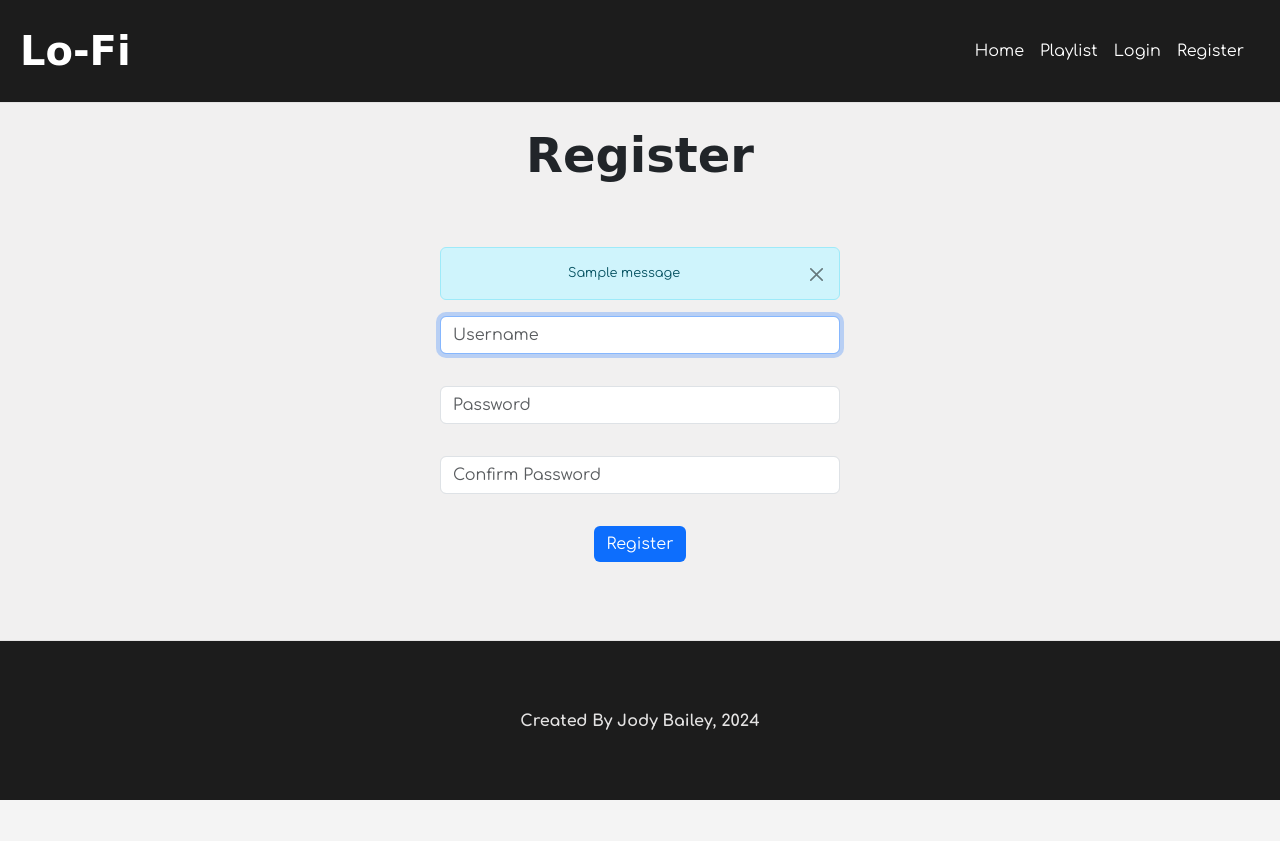
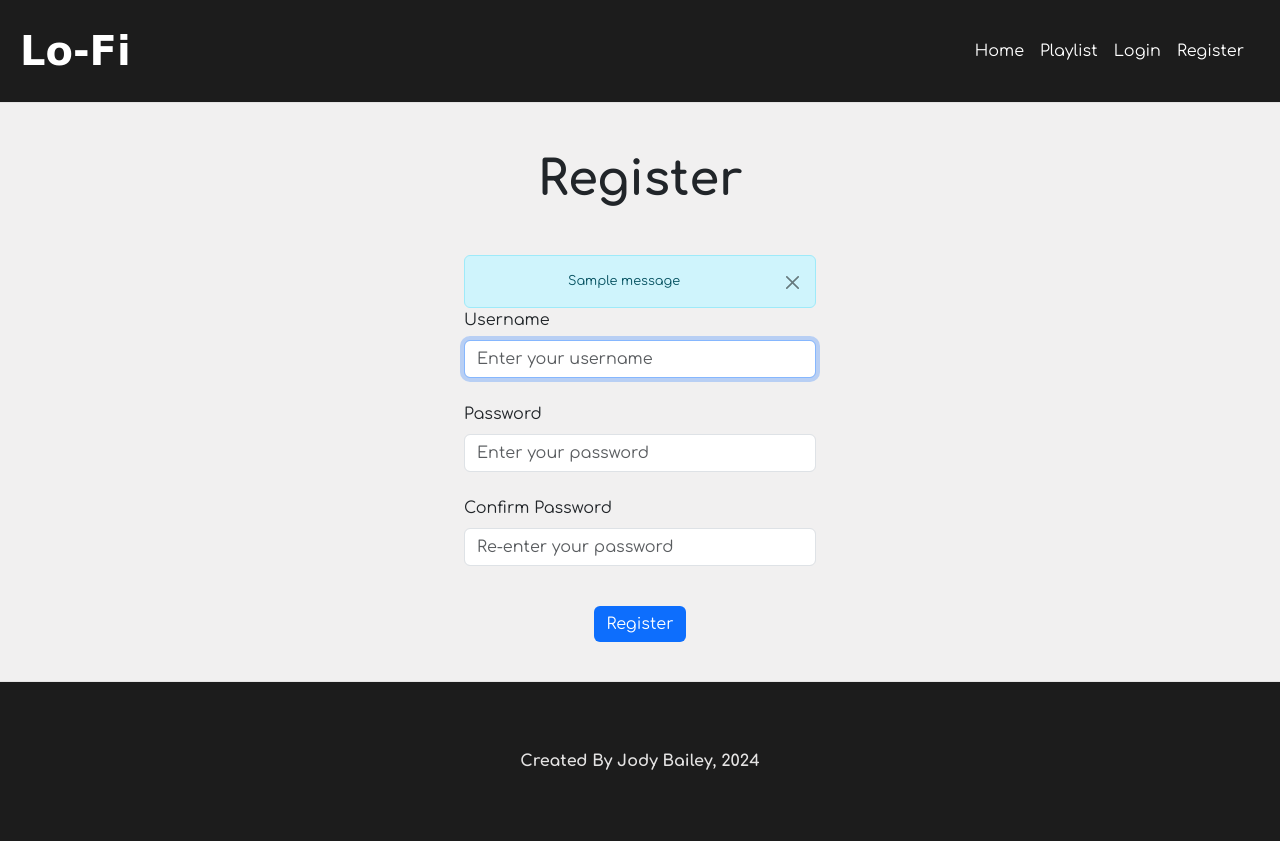
Before and after one commit to JodyBaileyy/Lo-Fi-Playlist, a Python web app: template templates/register.html in a window 1280 px wide. Before the commit the page ends 800 px from the top, so only its background shows below. Run offline with Jinja, Linux system fonts and the light colour scheme; the template is opened without the code that fills it, so the values that code supplies are empty; one stand-in notice (Sample message) is shown; some web fonts are replaced.

Commit message:
Second last commit, promise

```diff
--- a/app.py
+++ b/app.py
@@ -5,6 +5,7 @@ from flask_bcrypt import Bcrypt
 from flask_login import LoginManager
 from flask_sqlalchemy import SQLAlchemy
 from flask_migrate import Migrate
+from datetime import timedelta
 
 login_manager = LoginManager()
 login_manager.login_view = "login"
@@ -14,11 +15,13 @@ bcrypt = Bcrypt()
 db = SQLAlchemy()
 migrate = Migrate()
 
+
 def create_app():
     "Initiallise application"
     app = Flask(__name__)
 
     app.config['SECRET_KEY'] = os.getenv('SECRET_KEY')
+    app.config['REMEMBER_COOKIE_DURATION'] = timedelta(days=5)
     app.config['SQLALCHEMY_DATABASE_URI'] = 'sqlite:///db.sqlite'
     app.config['SQLALCHEMY_TRACK_MODIFICATIONS'] = True
 
--- a/static/css/auth.css
+++ b/static/css/auth.css
@@ -1,7 +1,12 @@
-.form-input {
+.form-input, .auth-form {
   max-width: 25rem;
 }
 
 .form-heading {
   font-size: 3rem;
+  font-family: 'Comfortaa', Helvetica;
 }
+
+.input-form-label {
+  text-align: left;
+}
--- a/static/css/main.css
+++ b/static/css/main.css
@@ -73,7 +73,7 @@ header {
 .alert-container {
   font-family: 'Comfortaa', Helvetica;
   width: 100%;
-  min-width: 25rem;
+  min-width: 22rem;
   font-size: 0.8rem;
 }
 
@@ -236,6 +236,10 @@ header {
   .modal-btn {
     font-size: 0.8rem;
   }
+
+  .modal-label {
+    font-size: 0.8rem;
+  }
 }
 
 @media (max-width: 450px) {
--- a/templates/alert.html
+++ b/templates/alert.html
@@ -2,7 +2,7 @@
     {% if messages %}
         {% for category, message in messages %}
         <div class="d-flex justify-content-center align-items-center">
-            <div class="alert alert-{{ category  }} alert-info alert-dismissible fade show my-0 alert-container text-center" role="alert">
+            <div class="alert alert-{{ category  }} alert-info alert-dismissible fade show m-0 py-3 alert-container text-center" role="alert">
             {{message}}
             <button type="button" class="btn-close" data-bs-dismiss="alert" aria-label="Close"></button>
             </div>
--- a/templates/register.html
+++ b/templates/register.html
@@ -1,15 +1,18 @@
 {% extends 'layout.html' %}
 
 {% block header %}
-    <h1 class="text-center my-4 fw-bold form-heading">Register</h1>
+    <h1 class="text-center mt-5 fw-bold form-heading">Register</h1>
 {% endblock %}
 
 {% block main %}
-<form action="/register" method="post" class="d-flex flex-column justify-content-center align-items-center px-4">
+<form action="/register" method="post" class="auth-form d-flex flex-column justify-content-center align-items-center px-4 mx-auto">
     {% include 'alert.html' %}
-    <input type="text" class="form-control form-input my-3" placeholder="Username" name="username" autofocus required minlength="5">
-    <input type="password" class="form-control form-input my-3" placeholder="Password" name="password" required minlength="8"/>
-    <input type="password" class="form-control form-input my-3" placeholder="Confirm Password" name="confirmed_password" required minlength="8"/>
+    <label for="username" class="input-form-label w-100">Username</label>
+    <input type="text" id="username" class="form-control form-input mb-4 mt-2" placeholder="Enter your username" name="username" autocomplete="off" autofocus required minlength="5">
+    <label for="password" class="input-form-label w-100">Password</label>
+    <input type="password" id="password" class="form-control form-input mb-4 mt-2" placeholder="Enter your password" name="password" required minlength="8"/>
+    <label for="confirm-password" class="input-form-label w-100">Confirm Password</label>
+    <input type="password" id="confirm-password" class="form-control form-input mb-4 mt-2" placeholder="Re-enter your password" name="confirmed_password" required minlength="8"/>
     <button class="btn btn-primary mt-3" type="submit">Register</button>
 </form>
 {% endblock %}
```
Also changed, not shown: manage.py (+16 -15 lines), models.py (+12 -4 lines), routes.py (+6 -1 lines), templates/login.html (+7 -5 lines), templates/playlist.html (+9 -7 lines), README.md, constants.py (line endings or trailing spaces).
